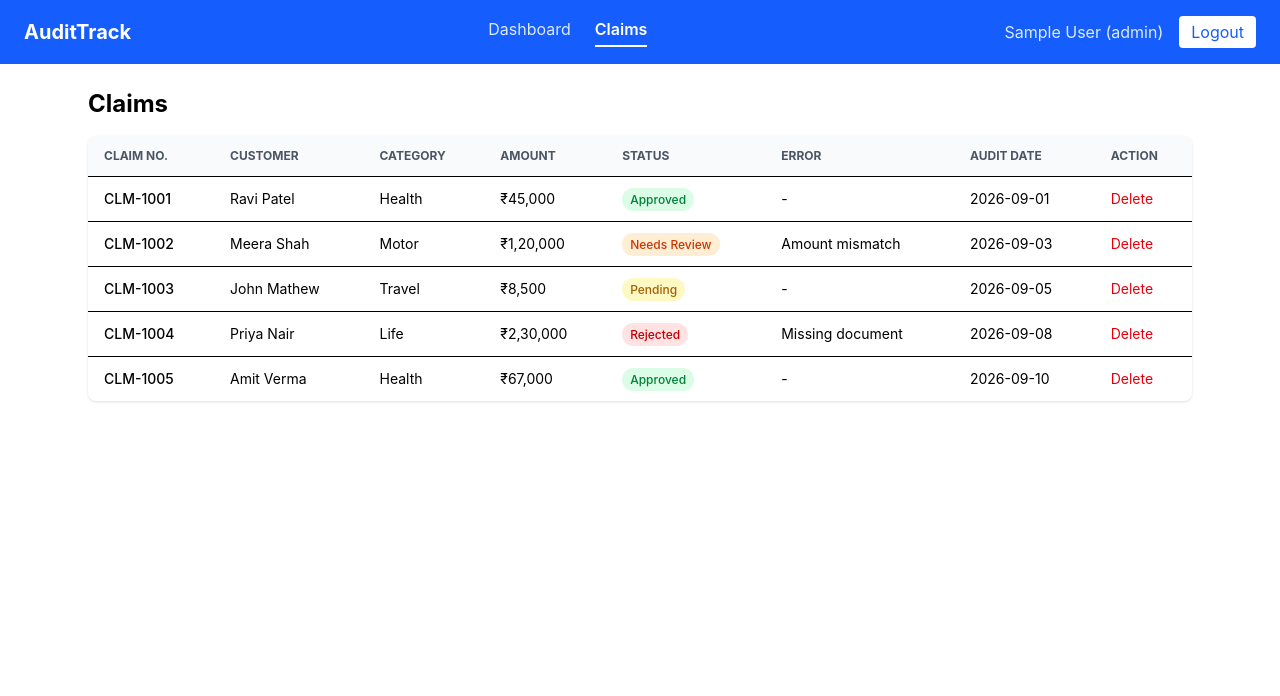
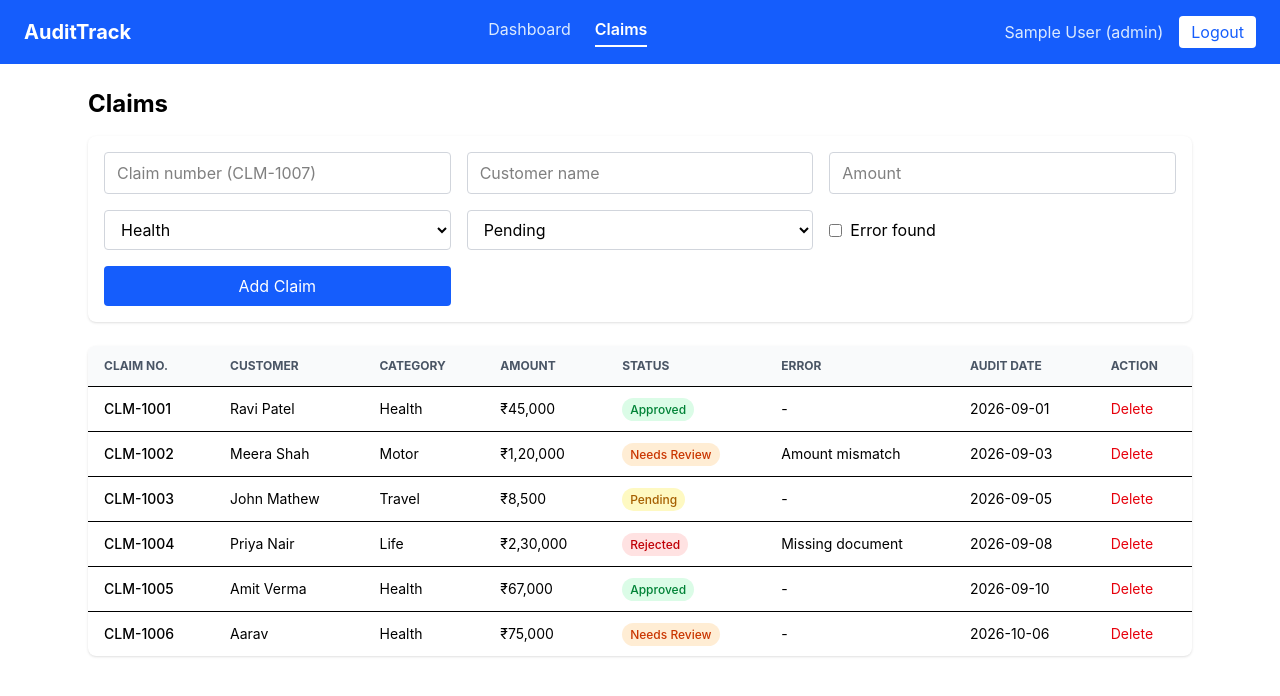
Before and after one commit to Devanshu2202/audit-track, a React (Vite) app: page /claims in a window 1280 px wide. Shown: the top 696 px of the page. Built offline with nearby package versions, Linux system fonts and the light colour scheme; data requests are answered from the project's data file; sample sign-in values are in the browser's storage.

Commit message:
Add claim form with POST request

```diff
--- a/db.json
+++ b/db.json
@@ -56,6 +56,17 @@
       "auditor": "Asha Auditor",
       "errorFound": false,
       "auditDate": "2026-09-10"
+    },
+    {
+      "claimNumber": "CLM-1006",
+      "customerName": "Aarav",
+      "amount": 75000,
+      "category": "Health",
+      "status": "Needs Review",
+      "auditor": "Asha Auditor",
+      "errorFound": false,
+      "auditDate": "2026-10-06",
+      "id": "lXskGiE"
     }
   ]
 }
--- /dev/null
+++ b/src/components/AddClaimForm.tsx
@@ -0,0 +1,100 @@
+import { useState } from 'react'
+import type { ChangeEvent, FormEvent } from 'react'
+import type { Claim, ClaimStatus } from '../types/claim'
+import { useAuth } from '../hooks/useAuth'
+
+interface Props {
+    onAdd: (claim: Omit<Claim, 'id'>) => Promise<void>
+}
+
+const CATEGORIES = ['Health', 'Motor', 'Travel', 'Life']
+const STATUSES: ClaimStatus[] = ['Pending', 'Approved', 'Rejected', 'Needs Review']
+
+const emptyForm = {
+    claimNumber: '',
+    customerName: '',
+    amount: '',
+    category: 'Health',
+    status: 'Pending' as ClaimStatus,
+    errorFound: false,
+    errorType: '',
+}
+
+function AddClaimForm({ onAdd }: Props) {
+    const { user } = useAuth()
+    const [form, setForm] = useState(emptyForm)
+    const [submitting, setSubmitting] = useState(false)
+
+    const handleChange = (
+        e: ChangeEvent<HTMLInputElement | HTMLSelectElement>
+    ) => {
+        const { name, value, type } = e.target
+        const newValue =
+            type === 'checkbox' ? (e.target as HTMLInputElement).checked : value
+
+        setForm({ ...form, [name]: newValue })
+    }
+
+    const handleSubmit = async (e: FormEvent<HTMLFormElement>) => {
+        e.preventDefault()
+        setSubmitting(true)
+
+        await onAdd({
+            claimNumber: form.claimNumber,
+            customerName: form.customerName,
+            amount: Number(form.amount),
+            category: form.category,
+            status: form.status,
+            auditor: user?.name ?? 'Unknown',
+            errorFound: form.errorFound,
+            errorType: form.errorFound ? form.errorType : undefined,
+            auditDate: new Date().toISOString().split('T')[0],
+        })
+
+        setForm(emptyForm)
+        setSubmitting(false)
+    }
+
+    const inputClass = 'w-full border border-gray-300 rounded px-3 py-2'
+
+    return (
+        <form
+            onSubmit={handleSubmit}
+            className="bg-white p-4 rounded-lg shadow mb-6 grid grid-cols-1 md:grid-cols-3 gap-4"
+        >
+            <input name="claimNumber" value={form.claimNumber} onChange={handleChange}
+                placeholder="Claim number (CLM-1007)" required className={inputClass} />
+
+            <input name="customerName" value={form.customerName} onChange={handleChange}
+                placeholder="Customer name" required className={inputClass} />
+
+            <input name="amount" type="number" min="1" value={form.amount} onChange={handleChange}
+                placeholder="Amount" required className={inputClass} />
+
+            <select name="category" value={form.category} onChange={handleChange} className={inputClass}>
+                {CATEGORIES.map((c) => <option key={c} value={c}>{c}</option>)}
+            </select>
+
+            <select name="status" value={form.status} onChange={handleChange} className={inputClass}>
+                {STATUSES.map((s) => <option key={s} value={s}>{s}</option>)}
+            </select>
+
+            <label className="flex items-center gap-2">
+                <input name="errorFound" type="checkbox" checked={form.errorFound} onChange={handleChange} />
+                Error found
+            </label>
+
+            {form.errorFound && (
+                <input name="errorType" value={form.errorType} onChange={handleChange}
+                    placeholder="Error type (e.g. Amount mismatch)" required className={inputClass} />
+            )}
+
+            <button type="submit" disabled={submitting}
+                className="bg-blue-600 text-white py-2 rounded hover:bg-blue-700 disabled:opacity-50">
+                {submitting ? 'Adding...' : 'Add Claim'}
+            </button>
+        </form>
+    )
+}
+
+export default AddClaimForm
--- a/src/pages/Claims.tsx
+++ b/src/pages/Claims.tsx
@@ -1,7 +1,8 @@
 import { useEffect, useState } from 'react'
 import type { Claim } from '../types/claim'
-import { getClaims, deleteClaim } from '../services/claimService'
+import { getClaims, deleteClaim, createClaim } from '../services/claimService'
 import StatusBadge from '../components/StatusBadge'
+import AddClaimForm from '../components/AddClaimForm'
 
 function Claims() {
     const [claims, setClaims] = useState<Claim[]>([])
@@ -29,9 +30,20 @@ function Claims() {
         }
     }
 
+    const handleAdd = async (newClaim: Omit<Claim, 'id'>) => {
+        try {
+            const saved = await createClaim(newClaim)
+            setClaims([...claims, saved])
+        } catch {
+            setError('Could not add the claim.')
+        }
+    }
+
     return (
         <div>
             <h2 className="text-2xl font-bold mb-4">Claims</h2>
+            <AddClaimForm onAdd={handleAdd} />
+            <div className="overflow-x-auto ..."></div>
 
             <div className="overflow-x-auto bg-white rounded-lg shadow">
                 <table className="w-full text-sm text-left">
```
